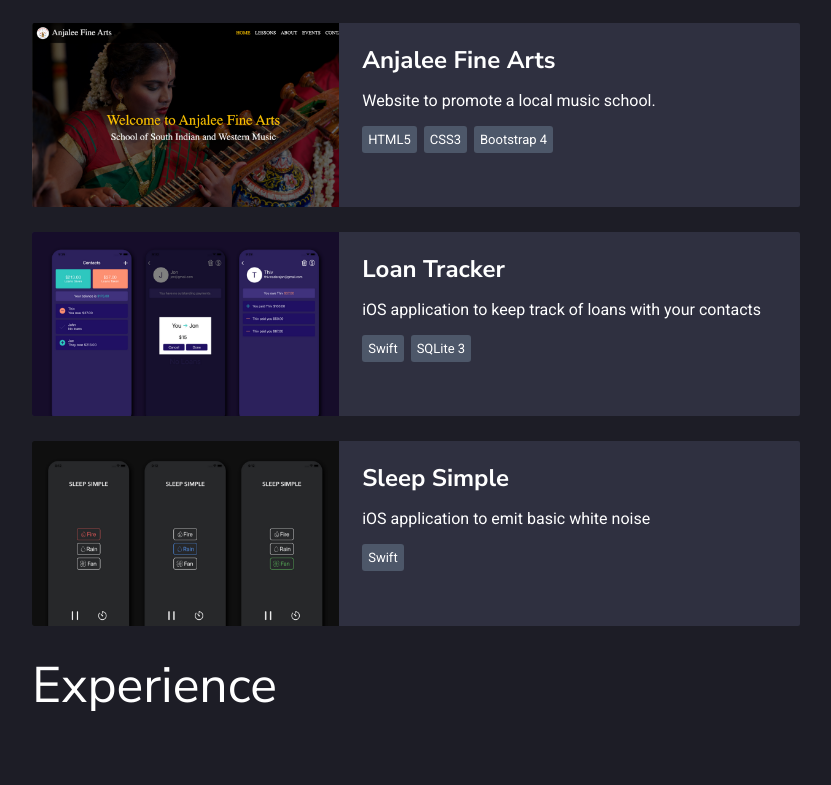
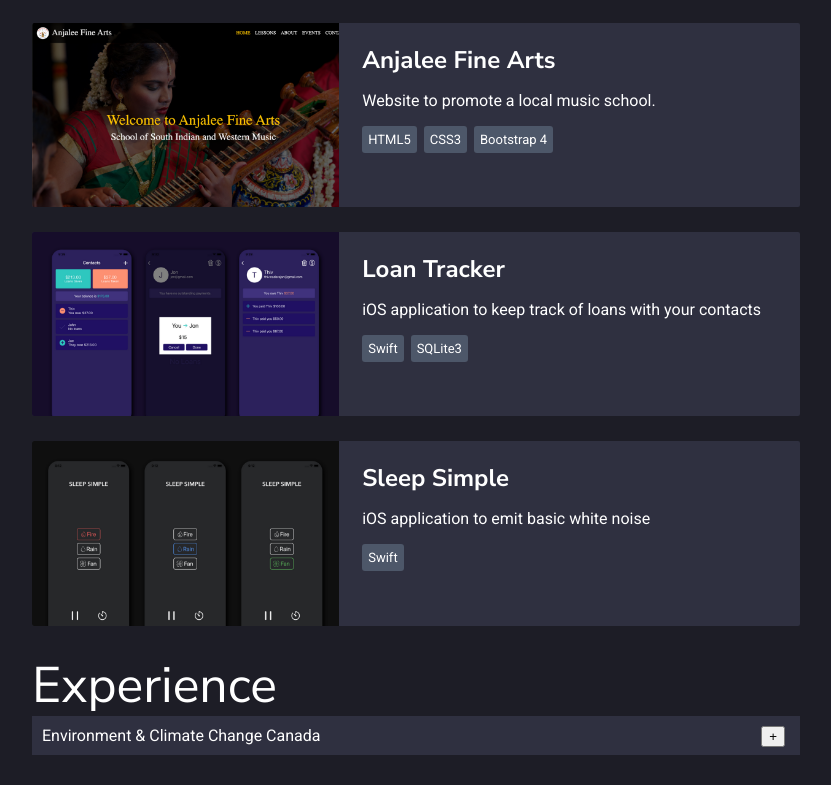
Before and after one commit to ThivagarNadarajan/thivagar.com, a React (Create React App) app: page / in a window 1280 px wide. Shown: the part 1146-1931 px from the top of the page, without its empty margins (224-1055 px from the left). Before the commit the page ends 1892 px from the top, so only its background shows below. Built offline with nearby package versions, Linux system fonts and the light colour scheme.

Commit message:
add collapsible component

```diff
--- a/src/components/Card.tsx
+++ b/src/components/Card.tsx
@@ -1,7 +1,7 @@
 import React from 'react';
 import styled from 'styled-components';
 
-//TODO: maybe make horizontal cards too
+//TODO: send tags to the bottom of the page
 //TODO: box shadows
 const Card: React.FC<{ imgSrc: string, title: string, info: string, tags: string[] }>
 	= ({ imgSrc, title, info, tags }): JSX.Element => {
--- /dev/null
+++ b/src/components/Collapsible.tsx
@@ -0,0 +1,38 @@
+import React, { useState } from 'react';
+import styled from 'styled-components';
+
+//TODO: add the collapse animation
+const Collapsible: React.FC<{ title: string, description: string }>
+	= ({ title, description }): JSX.Element => {
+		const [collapse, setCollapse] = useState(false);
+		const toggleCollapse = () => setCollapse(!collapse);
+
+		return (
+			<Container>
+				<div>
+					{title}
+					<button onClick={toggleCollapse}>+</button>
+				</div>
+				{collapse
+					? <p>{description}</p>
+					: <></>
+				}
+			</Container>
+		);
+	};
+
+const Container = styled.div`
+	width: 100% - 10px;
+	div {
+		background: #2f3040;
+		padding: 10px;
+
+	}
+
+	button {
+		float: right;
+		margin-right: 5px;
+	}
+`;
+
+export default Collapsible;
--- a/src/components/Experience.tsx
+++ b/src/components/Experience.tsx
@@ -1,10 +1,16 @@
 import React from 'react';
 import styled from 'styled-components';
+
+import Collapsible from './Collapsible';
 
 const Experience = (): JSX.Element => {
 	return (
 		<Section>
 			<h1>Experience</h1>
+			<Collapsible
+				title={'Environment & Climate Change Canada'}
+				description={'placeholder description lorem ipsum blah blah'}
+			/>
 		</Section>
 	);
 };
@@ -18,6 +24,4 @@ const Section = styled.div`
 	margin-bottom: 30px;
 `;
 
-
-
 export default Experience;
--- a/src/components/Projects.tsx
+++ b/src/components/Projects.tsx
@@ -22,7 +22,7 @@ const Projects = (): JSX.Element => {
 				<Card
 					imgSrc={nodeRoyale} title={'Node Royale'}
 					info={'2D battle royale shooter; last one standing wins '}
-					tags={['ReactJS', 'Node.js', 'WebSockets', 'SQLite 3']}
+					tags={['ReactJS', 'Node.js', 'WebSockets', 'SQLite3']}
 				/>
 				<Card
 					imgSrc={portfolio} title={'Portfolio'}
@@ -38,7 +38,7 @@ const Projects = (): JSX.Element => {
 				<Card
 					imgSrc={loanTracker} title={'Loan Tracker'}
 					info={'iOS application to keep track of loans with your contacts'}
-					tags={['Swift', 'SQLite 3']} />
+					tags={['Swift', 'SQLite3']} />
 				<Card
 					imgSrc={sleepSimple} title={'Sleep Simple'}
 					info={'iOS application to emit basic white noise'}
```
